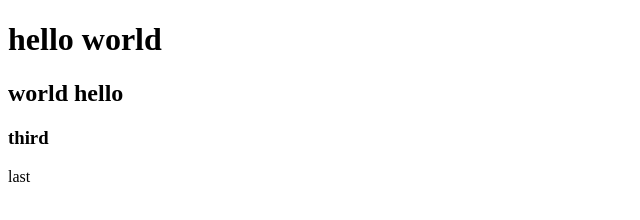
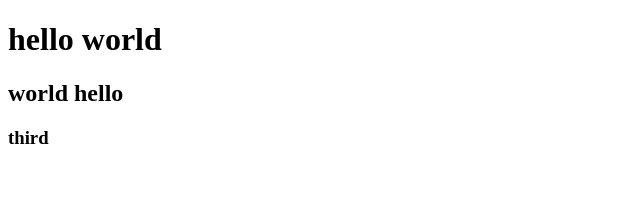
Before and after one commit to sanjay-sk-99/git, a plain HTML site: page index.html in a window 1280 px wide. Shown: the full height of the page, 0-640 px from the left. Drawn offline with Linux system fonts and the light colour scheme.

Commit message:
Revert "last"
This reverts commit 807cfd87fb69a7332a7a7f19f50ac11c9dbb6788.

```diff
--- a/index.html
+++ b/index.html
@@ -9,6 +9,5 @@
     <h1>hello world</h1>
     <h2>world hello</h2>
     <h3>third</h3>
-    <p>last</p>
 </body>
 </html>
```
